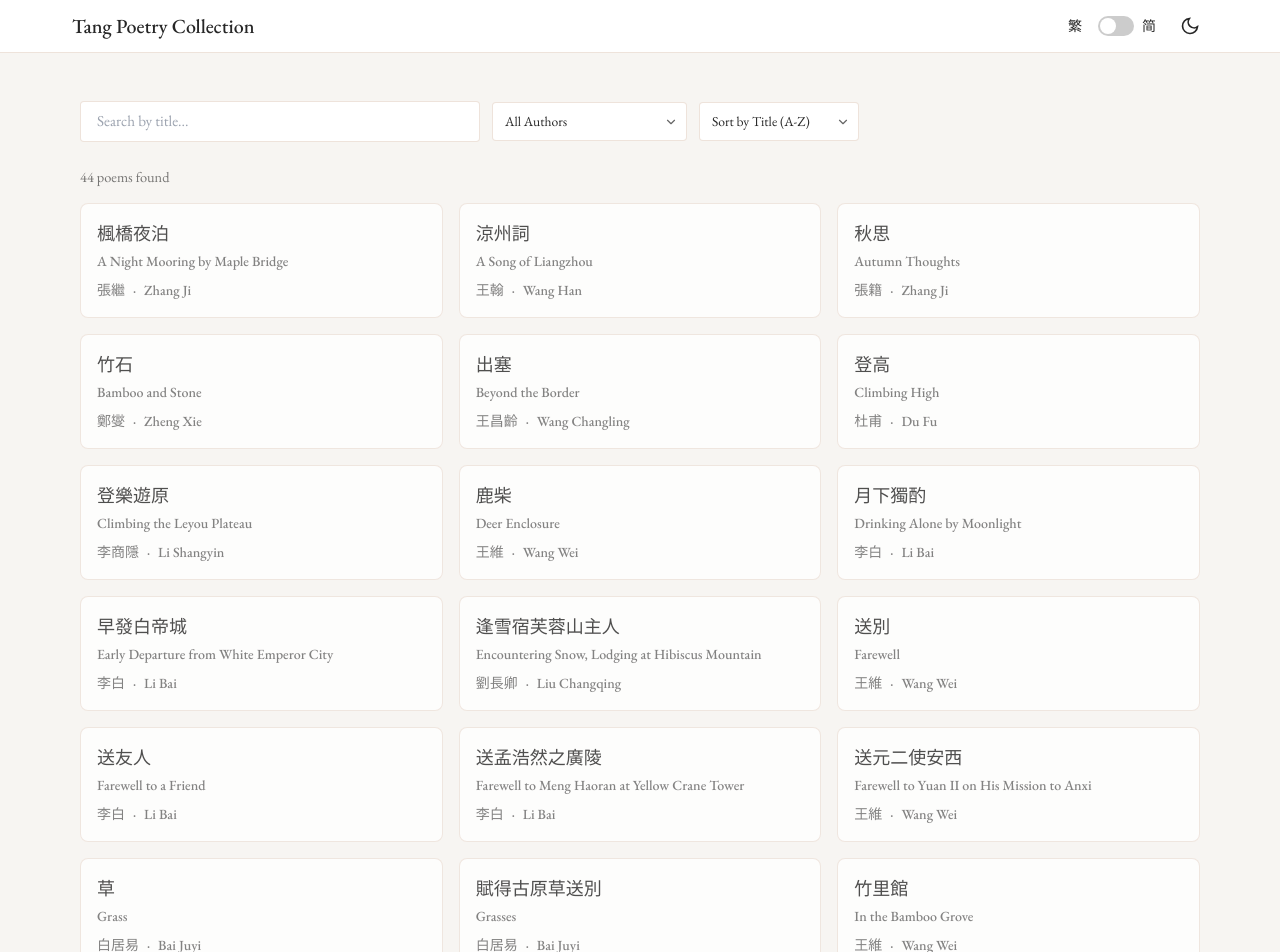
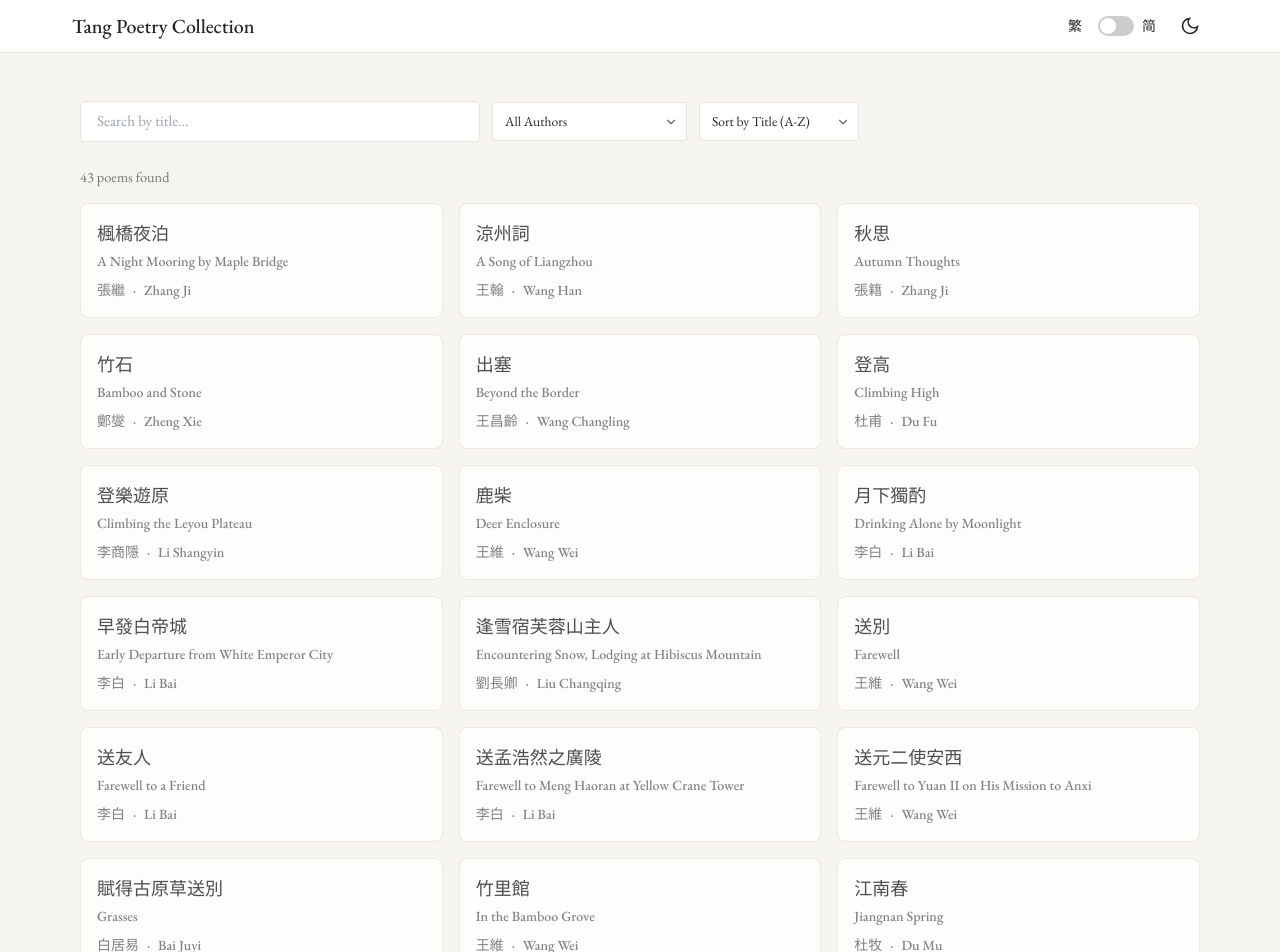
Before and after one commit to tnm/tang-poems, a React (Vite) app: page / in a window 1280 px wide. Shown: the top 952 px of the page. Built offline with nearby package versions, Linux system fonts and the light colour scheme.

Commit message:
One more dupe

```diff
--- a/src/data/poems.ts
+++ b/src/data/poems.ts
@@ -2624,89 +2624,6 @@ const basePoems: Poem[] = [
       },
     ],
   },
-  {
-    id: 'grass',
-    title: {
-      chinese: {
-        traditional: '草',
-        simplified: '草',
-        pinyin: 'Cǎo',
-      },
-      english: 'Grass',
-    },
-    author: {
-      chinese: { traditional: '白居易', simplified: '白居易', pinyin: 'Bái Jū Yì' },
-      english: 'Bai Juyi',
-    },
-    form: { traditional: '五言律詩', simplified: '五言律诗' },
-    formEnglish: 'Five-character regulated verse',
-    verses: [
-      {
-        chinese: {
-          traditional: '離離原上草',
-          simplified: '离离原上草',
-          pinyin: 'Lí lí yuán shàng cǎo',
-        },
-        english: 'Lush grass on the ancient plain',
-      },
-      {
-        chinese: {
-          traditional: '一歲一枯榮',
-          simplified: '一岁一枯荣',
-          pinyin: 'Yī suì yī kū róng',
-        },
-        english: 'Each year it withers, each year it thrives',
-      },
-      {
-        chinese: {
-          traditional: '野火燒不盡',
-          simplified: '野火烧不尽',
-          pinyin: 'Yě huǒ shāo bù jìn',
-        },
-        english: 'Wildfire cannot burn it all',
-      },
-      {
-        chinese: {
-          traditional: '春風吹又生',
-          simplified: '春风吹又生',
-          pinyin: 'Chūn fēng chuī yòu shēng',
-        },
-        english: 'Spring breeze brings it back to life',
-      },
-      {
-        chinese: {
-          traditional: '遠芳侵古道',
-          simplified: '远芳侵古道',
-          pinyin: 'Yuǎn fāng qīn gǔ dào',
-        },
-        english: 'Distant fragrance spreads to the ancient road',
-      },
-      {
-        chinese: {
-          traditional: '晴翠接荒城',
-          simplified: '晴翠接荒城',
-          pinyin: 'Qíng cuì jiē huāng chéng',
-        },
-        english: 'Bright green reaches the ruined city',
-      },
-      {
-        chinese: {
-          traditional: '又送王孫去',
-          simplified: '又送王孙去',
-          pinyin: 'Yòu sòng wáng sūn qù',
-        },
-        english: 'Again sending off the noble youth',
-      },
-      {
-        chinese: {
-          traditional: '萋萋滿別情',
-          simplified: '萋萋满别情',
-          pinyin: 'Qī qī mǎn bié qíng',
-        },
-        english: 'Lush and thick with parting sorrow',
-      },
-    ],
-  },
 ];
 
 export const poems: Poem[] = basePoems;
```
